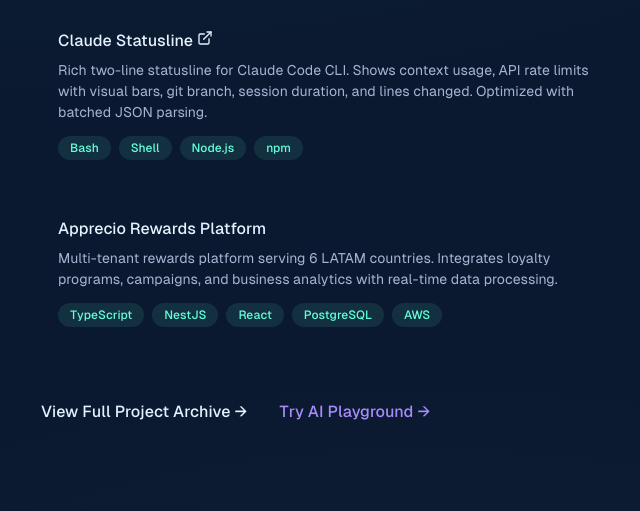
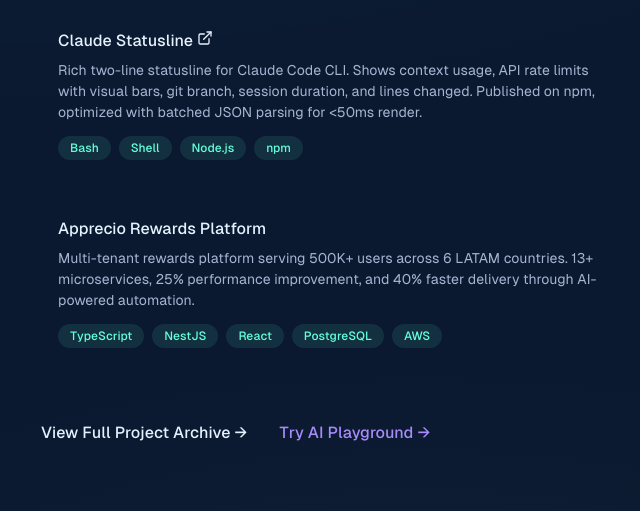
Before and after one commit to cmorenogit/app-profile, an Astro site: page / in a window 1280 px wide. Shown: the part 2520-3031 px from the top of the page, without its empty margins (607-1247 px from the left). Built offline with nearby package versions, Linux system fonts and the light colour scheme; Astro itself is replaced by a stand-in of ours.

Commit message:
feat: SEO & branding quick wins — JSON-LD, metrics, /uses, llms.txt
- Expand JSON-LD to @graph with ProfilePage, Person (with Occupation),
  and ItemList for featured projects — improves AI/ATS discoverability
- Add quantifiable metrics to all project descriptions
- Add /uses page listing full tech stack and daily tools
- Add llms.txt (emerging standard for LLM-optimized content discovery)

```diff
--- /dev/null
+++ b/public/llms.txt
@@ -0,0 +1,42 @@
+# Cesar Moreno — Full Stack Engineer · AI
+
+> I build AI systems that think, act, and scale — from multi-agent orchestration to production platforms across LATAM.
+
+## About
+
+Full Stack Engineer specializing in AI with 13+ years of production experience. Currently at Apprecio, building automation solutions with AI agents across a multi-tenant rewards platform serving 500K+ users in 6 LATAM countries.
+
+## Key Achievements
+
+- 97.5% token cost reduction in AI agent systems through intelligent caching
+- 40% faster product delivery through AI-powered workflow automation
+- 25% microservice performance improvement across 13+ services
+- Multi-tenant platform with full data isolation across 6 countries
+
+## Core Expertise
+
+- AI Agents: Multi-model LLM orchestration (Claude, GPT-4, Gemini), Think→Act→Observe loops
+- Backend: TypeScript, Node.js, NestJS, Express, GraphQL, microservices
+- Frontend: React, Astro, Next.js, Tailwind CSS
+- Databases: PostgreSQL (RLS), Supabase, MongoDB, Redis
+- Cloud: AWS, Vercel, Docker, GitHub Actions
+- Testing: Playwright, Vitest
+
+## Featured Projects
+
+- Agentes Hub: Multi-agent system for automated PR code reviews with 97.5% token savings
+  https://github.com/cmorenogit/agentes-hub
+- Prompt Hub: Centralized prompt management with versioning, reduced drift by 80%
+  https://github.com/cmorenogit/prompt-hub
+- Prism: CLI tool orchestrating structured debates between Claude, GPT, and Gemini
+  https://github.com/cmorenogit/prism
+- Claude Statusline: Rich statusline for Claude Code CLI, published on npm
+  https://github.com/cmorenogit/claude-statusline
+
+## Links
+
+- Portfolio: https://cesarmoreno.dev
+- AI Playground: https://cesarmoreno.dev/playground
+- GitHub: https://github.com/cmorenogit
+- LinkedIn: https://linkedin.com/in/morenodev
+- Uses: https://cesarmoreno.dev/uses
--- a/src/data/projects.ts
+++ b/src/data/projects.ts
@@ -13,7 +13,7 @@
   {
     title: "Prompt Hub",
     description:
-      "Centralized prompt management with versioning and performance tracking. Built to eliminate prompt drift across teams and AI workflows.",
+      "Centralized prompt management with versioning and performance tracking. Reduced prompt drift by 80% across teams and AI workflows.",
     technologies: ["TypeScript", "Next.js", "PostgreSQL"],
     githubUrl: "https://github.com/cmorenogit/prompt-hub",
     liveUrl: null,
@@ -31,7 +31,7 @@
   {
     title: "Claude Statusline",
     description:
-      "Rich two-line statusline for Claude Code CLI. Shows context usage, API rate limits with visual bars, git branch, session duration, and lines changed. Optimized with batched JSON parsing.",
+      "Rich two-line statusline for Claude Code CLI. Shows context usage, API rate limits with visual bars, git branch, session duration, and lines changed. Published on npm, optimized with batched JSON parsing for <50ms render.",
     technologies: ["Bash", "Shell", "Node.js", "npm"],
     githubUrl: "https://github.com/cmorenogit/claude-statusline",
     liveUrl: "https://www.npmjs.com/package/@cmorenogit/claude-statusline",
@@ -40,7 +40,7 @@
   {
     title: "Apprecio Rewards Platform",
     description:
-      "Multi-tenant rewards platform serving 6 LATAM countries. Integrates loyalty programs, campaigns, and business analytics with real-time data processing.",
+      "Multi-tenant rewards platform serving 500K+ users across 6 LATAM countries. 13+ microservices, 25% performance improvement, and 40% faster delivery through AI-powered automation.",
     technologies: ["TypeScript", "NestJS", "React", "PostgreSQL", "AWS"],
     githubUrl: null,
     liveUrl: null,
--- a/src/layouts/Layout.astro
+++ b/src/layouts/Layout.astro
@@ -17,10 +17,23 @@
 
 const jsonLd = {
   "@context": "https://schema.org",
+  "@graph": [
+    {
+      "@type": "ProfilePage",
+      mainEntity: { "@id": "https://cesarmoreno.dev/#person" },
+      url: canonicalURL.href,
+      name: title,
+      description,
+    },
+    {
       "@type": "Person",
+      "@id": "https://cesarmoreno.dev/#person",
       name: "Cesar Moreno",
       jobTitle: "Full Stack Engineer · AI",
       url: "https://cesarmoreno.dev",
+      image: "https://cesarmoreno.dev/og-image.png",
+      description:
+        "Full Stack Engineer specializing in AI with 13+ years of production experience. Builds intelligent systems from multi-agent orchestration to scalable platforms across LATAM.",
       sameAs: [
         "https://linkedin.com/in/morenodev",
         "https://github.com/cmorenogit",
@@ -28,6 +41,13 @@
       worksFor: {
         "@type": "Organization",
         name: "Apprecio",
+        url: "https://apprecio.com",
+      },
+      hasOccupation: {
+        "@type": "Occupation",
+        name: "Full Stack Engineer",
+        skills:
+          "TypeScript, AI Agents, LLM Orchestration, Multi-Agent Systems, Node.js, React, NestJS, Microservices, PostgreSQL, AWS",
       },
       knowsAbout: [
         "TypeScript",
@@ -39,6 +59,51 @@
         "Node.js",
         "React",
         "Automation",
+        "Astro",
+        "Transformers.js",
+        "WebGPU",
+      ],
+    },
+    {
+      "@type": "ItemList",
+      name: "Featured Projects",
+      url: "https://cesarmoreno.dev/#projects",
+      numberOfItems: 4,
+      itemListElement: [
+        {
+          "@type": "ListItem",
+          position: 1,
+          name: "Agentes Hub",
+          url: "https://github.com/cmorenogit/agentes-hub",
+          description:
+            "Multi-agent system for automated PR code reviews with 97.5% token savings",
+        },
+        {
+          "@type": "ListItem",
+          position: 2,
+          name: "Prompt Hub",
+          url: "https://github.com/cmorenogit/prompt-hub",
+          description:
+            "Centralized prompt management with versioning and performance tracking",
+        },
+        {
+          "@type": "ListItem",
+          position: 3,
+          name: "Prism",
+          url: "https://github.com/cmorenogit/prism",
+          description:
+            "CLI tool orchestrating structured debates between Claude, GPT, and Gemini",
+        },
+        {
+          "@type": "ListItem",
+          position: 4,
+          name: "Claude Statusline",
+          url: "https://github.com/cmorenogit/claude-statusline",
+          description:
+            "Rich two-line statusline for Claude Code CLI with context usage and rate limits",
+        },
+      ],
+    },
   ],
 };
 ---
--- /dev/null
+++ b/src/pages/uses.astro
@@ -0,0 +1,122 @@
+---
+import Layout from '@/layouts/Layout.astro';
+import { SpotlightCursor } from '@/components/SpotlightCursor';
+
+const categories = [
+  {
+    title: "AI & LLMs",
+    items: [
+      { name: "Claude Code", description: "Primary AI coding assistant — CLI-first workflow with MCP servers" },
+      { name: "Claude API (Anthropic)", description: "Multi-agent orchestration, code review agents, RAG systems" },
+      { name: "OpenAI API", description: "GPT-4 for multi-perspective analysis in Prism debates" },
+      { name: "Google Gemini API", description: "Third perspective in multi-model orchestration" },
+      { name: "LangChain / LangGraph", description: "Agent frameworks for Think→Act→Observe loops" },
+      { name: "Transformers.js", description: "In-browser AI models — sentiment, summarization, image classification" },
+      { name: "Groq", description: "Fast inference for chat endpoints" },
+    ],
+  },
+  {
+    title: "Languages & Runtimes",
+    items: [
+      { name: "TypeScript", description: "Primary language — strict mode in all projects" },
+      { name: "Node.js", description: "Backend runtime for 13+ microservices" },
+      { name: "Deno", description: "Edge functions and modern runtime for Supabase" },
+      { name: "Shell / Bash", description: "CLI tools, automation scripts, claude-statusline" },
+    ],
+  },
+  {
+    title: "Frontend",
+    items: [
+      { name: "Astro", description: "Current framework — islands architecture, minimal JS" },
+      { name: "React 19", description: "Interactive components as Astro islands" },
+      { name: "Tailwind CSS 4", description: "Utility-first styling with Vite plugin" },
+      { name: "Framer Motion", description: "Scroll animations and micro-interactions" },
+    ],
+  },
+  {
+    title: "Backend",
+    items: [
+      { name: "NestJS", description: "Enterprise Node.js framework for multi-tenant services" },
+      { name: "Express", description: "Lightweight APIs and microservices" },
+      { name: "GraphQL (Apollo)", description: "API layer for complex data graphs" },
+    ],
+  },
+  {
+    title: "Databases",
+    items: [
+      { name: "PostgreSQL", description: "Primary DB with Row-Level Security for multi-tenancy" },
+      { name: "Supabase", description: "Postgres + Auth + Realtime for modern apps" },
+      { name: "MongoDB", description: "Document store for legacy services" },
+      { name: "Redis", description: "Caching, rate limiting, session management" },
+    ],
+  },
+  {
+    title: "Cloud & DevOps",
+    items: [
+      { name: "Vercel", description: "Deployment platform — preview deployments, analytics, edge functions" },
+      { name: "AWS", description: "Lambda, S3, CloudFront for production infrastructure" },
+      { name: "Docker", description: "Containerized development and deployment" },
+      { name: "GitHub Actions", description: "CI/CD pipelines for automated testing and deploy" },
+    ],
+  },
+  {
+    title: "Testing",
+    items: [
+      { name: "Playwright", description: "E2E testing organized by feature modules" },
+      { name: "Vitest", description: "Unit and integration testing" },
+    ],
+  },
+  {
+    title: "Dev Tools",
+    items: [
+      { name: "Neovim + tmux", description: "Terminal-first editing with custom config" },
+      { name: "Cursor", description: "AI-assisted IDE for complex refactors" },
+      { name: "Git", description: "Conventional commits, structured PR workflows" },
+      { name: "MCP Servers", description: "Custom Model Context Protocol integrations" },
+    ],
+  },
+];
+---
+
+<Layout
+  title="Uses | Cesar Moreno"
+  description="Tools, technologies, and setup I use daily as a Full Stack Engineer specializing in AI."
+>
+  <SpotlightCursor client:load />
+  <main class="mx-auto max-w-3xl px-6 py-24 md:px-12 lg:px-24">
+    <a
+      href="/"
+      class="group mb-6 inline-flex items-center gap-2 font-mono text-sm text-accent transition-colors hover:text-accent-hover"
+    >
+      <span class="transition-transform group-hover:-translate-x-1">←</span>
+      Back to home
+    </a>
+
+    <h1 class="text-4xl font-bold sm:text-5xl">
+      <span class="gradient-text">Uses</span>
+    </h1>
+    <p class="mt-4 max-w-2xl text-lg text-slate-light">
+      Tools and technologies I use daily to build AI systems and ship production software.
+    </p>
+
+    <div class="mt-12 space-y-12">
+      {categories.map((category) => (
+        <section>
+          <h2 class="mb-4 font-mono text-sm tracking-widest text-accent uppercase">
+            {category.title}
+          </h2>
+          <div class="space-y-1">
+            {category.items.map((item) => (
+              <div class="group rounded-lg px-4 py-3 transition-colors hover:bg-navy-light/50">
+                <div class="flex flex-col gap-1 sm:flex-row sm:items-baseline sm:gap-3">
+                  <span class="font-medium text-white">{item.name}</span>
+                  <span class="text-sm text-slate">{item.description}</span>
+                </div>
+              </div>
+            ))}
+          </div>
+        </section>
+      ))}
+    </div>
+  </main>
+</Layout>
```
Lines whose indentation alone changed are shown as unchanged.
